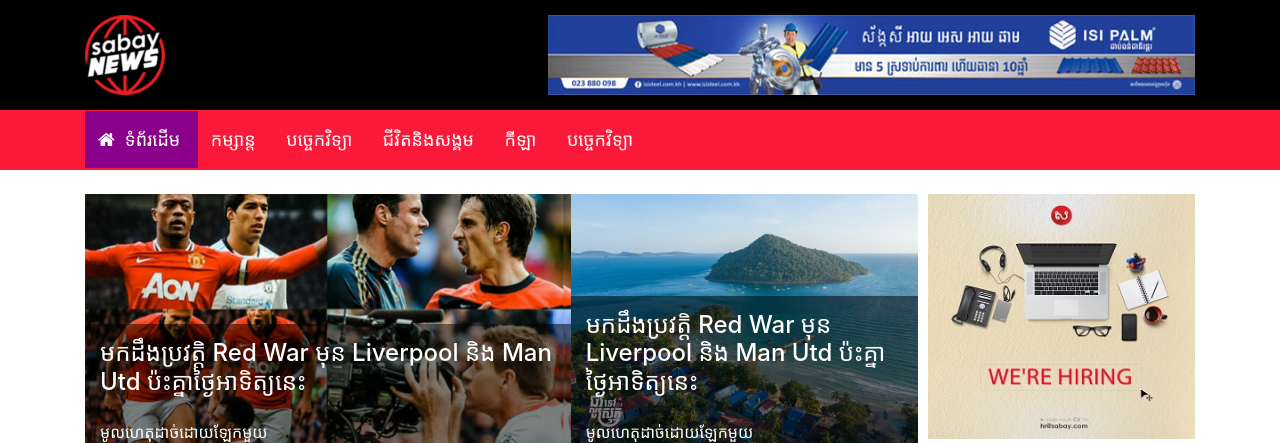
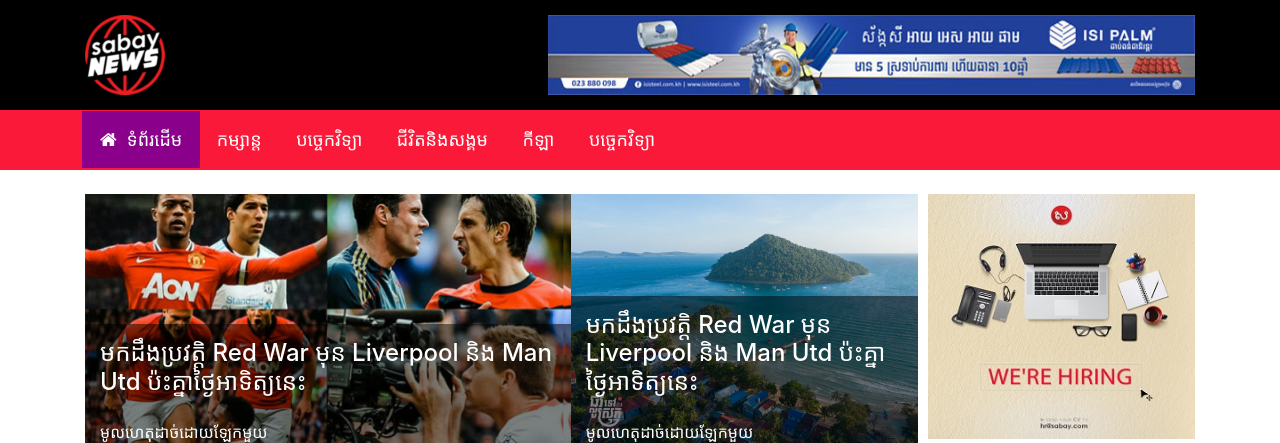
Before and after one commit to sourngedu/sabay-news-template, a PHP site: page / in a window 1280 px wide. Shown: the top 443 px of the page. Run offline with PHP 8.4, Linux system fonts and the light colour scheme; some libraries are stand-ins or nearby versions.

Commit message:
update nav

```diff
--- a/style-responsive.css
+++ b/style-responsive.css
@@ -2,6 +2,9 @@
     label.logo{
       font-size: 30px;
       padding-left: 50px;
+    }
+    nav ul{
+      z-index: 99;
     }
     nav ul li a{
         color: white;
@@ -38,6 +41,7 @@
       left: -100%;
       text-align: left;
       transition: all .5s;
+      z-index: 999;
     }
     nav ul li{
       display: block;
@@ -89,6 +93,7 @@
         left: -100%;
         text-align: left;
         transition: all .5s;
+        z-index: 999;
     }
     nav ul li{
         display: block;
--- a/style.css
+++ b/style.css
@@ -35,19 +35,19 @@ label.logo{
     line-height: 60px;
     font-weight: bold;
 }
+}
 nav ul{
     float: left;
-    overflow: hidden;
 }
 nav ul li{
     display: inline-block;
     line-height: 60px;
-    margin: 0 -5px;
+    margin: 0 -3px;
 }
 nav ul li a{
     color: white;
     font-size: 18px;
-    padding: 18px;
+    padding: 20px;
     margin: 0px;
     text-transform: uppercase;
     border-radius: 0;
```
